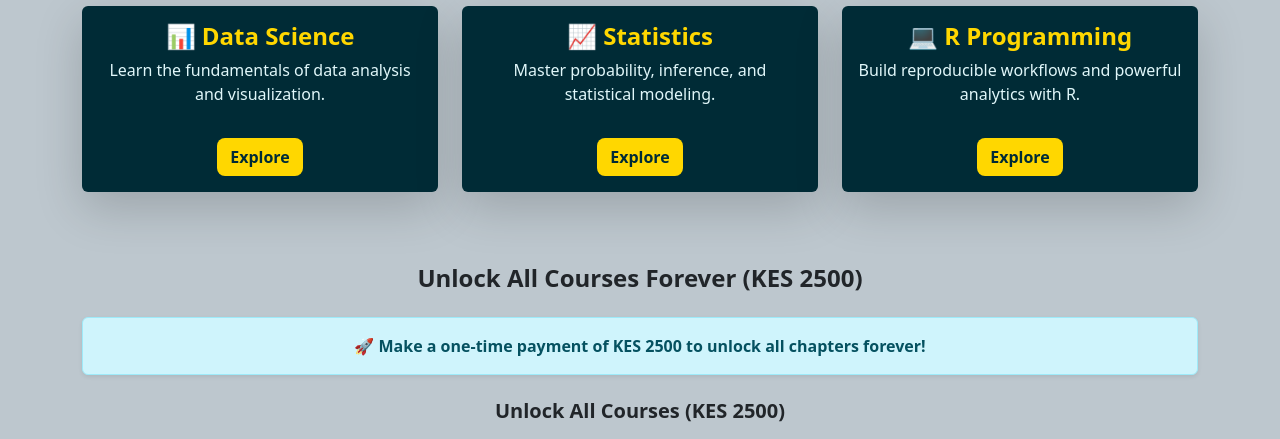
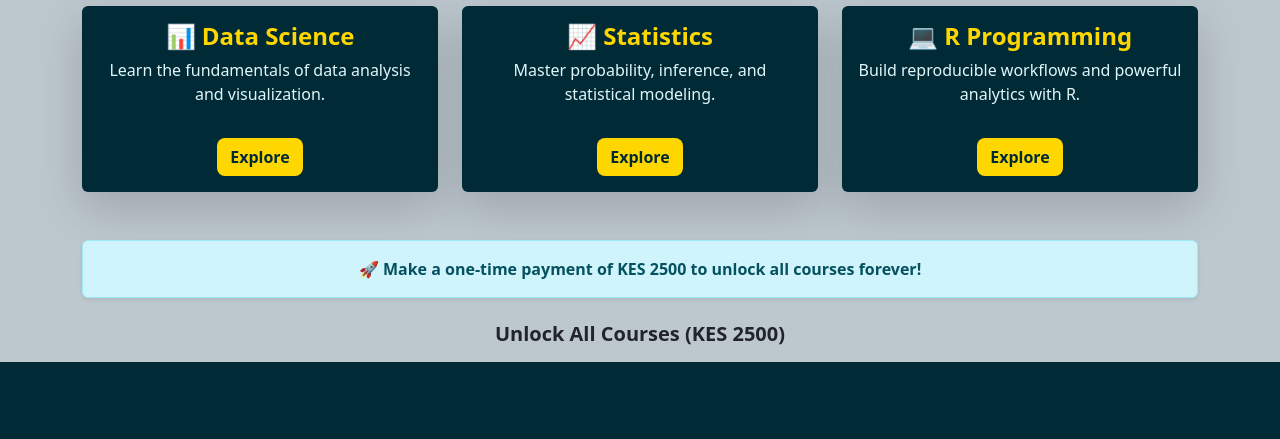
Before and after one commit to Evanson045/Courses, a Flask app: page / in a window 1280 px wide. Shown: the part 560-999 px from the top of the page. After the commit the page ends 922 px from the top, so only its background shows below. Run offline with Flask 3, Linux system fonts and the light colour scheme; some libraries are stand-ins or nearby versions.

Commit message:
final commit

```diff
--- a/requirements.txt
+++ b/requirements.txt
@@ -3,3 +3,4 @@ flask_sqlalchemy
 python-dotenv
 gunicorn
 werkzeug
+requests
--- a/templates/base.html
+++ b/templates/base.html
@@ -40,7 +40,7 @@
     <!-- Encouragement Note -->
     {% if not user or not user.is_subscribed %}
       <div class="alert alert-info text-center fw-semibold shadow-sm mt-4">
-        🚀 Make a one‑time payment of <strong>KES 2500</strong> to unlock all chapters forever!
+        🚀 Make a one‑time payment of <strong>KES 2500</strong> to unlock all courses forever!
       </div>
 
       <!-- PayPal Unlock Button -->
--- a/templates/index.html
+++ b/templates/index.html
@@ -70,18 +70,6 @@
     </div>
   </section>
 
-  <!-- Unlock All Courses Section -->
-  <section class="mt-5 text-center">
-    <h4 class="fw-bold">Unlock All Courses Forever (KES 2500)</h4>
-    {% if not user or not user.is_subscribed %}
-      <div id="paypal-home-button-container" class="mt-3"></div>
-    {% else %}
-      <div class="alert alert-success mt-3 fw-semibold">
-        ✅ You already have access to all courses.
-      </div>
-    {% endif %}
-  </section>
-
   <!-- Script to toggle tagline color -->
   <script>
     const startBtn = document.getElementById("startFreeCourseBtn");
@@ -91,43 +79,6 @@
         tagline.classList.add("active");
       });
     }
-  </script>
-
-  <!-- PayPal SDK Script -->
-  <script src="https://www.paypal.com/sdk/js?client-id=AWkdOGpwf43F12XXYk-0uUxxdCNcgV8kQxc1CAQEHDSIh1N5nohzeKjlSanB97lSylr56GE3V24Qv5nN&currency=KES"></script>
-  <script>
-    document.addEventListener("DOMContentLoaded", function () {
-      const container = document.getElementById('paypal-home-button-container');
-      if (container) {
-        paypal.Buttons({
-          style: { layout: 'vertical', color: 'gold', shape: 'rect', label: 'paypal' },
-          createOrder: function(data, actions) {
-            return actions.order.create({
-              purchase_units: [{
-                description: "Unlock All Courses",
-                amount: { value: '2500.00', currency_code: 'KES' }
-              }]
-            });
-          },
-          onApprove: function(data, actions) {
-            return actions.order.capture().then(function(details) {
-              fetch("/paypal-success", {
-                method: "POST",
-                headers: { "Content-Type": "application/json" },
-                body: JSON.stringify({ orderID: data.orderID })
-              }).then(response => response.json())
-                .then(result => {
-                  if (result.status === "ok") {
-                    window.location.href = "{{ url_for('dashboard') }}";
-                  } else {
-                    alert("Payment verification failed: " + (result.error || "Unknown error"));
-                  }
-                });
-            });
-          }
-        }).render('#paypal-home-button-container');
-      }
-    });
   </script>
 
   <!-- Hover Effects CSS -->
```
Also changed, not shown: render.yaml (added, +15 -0 lines), 1 other file.
